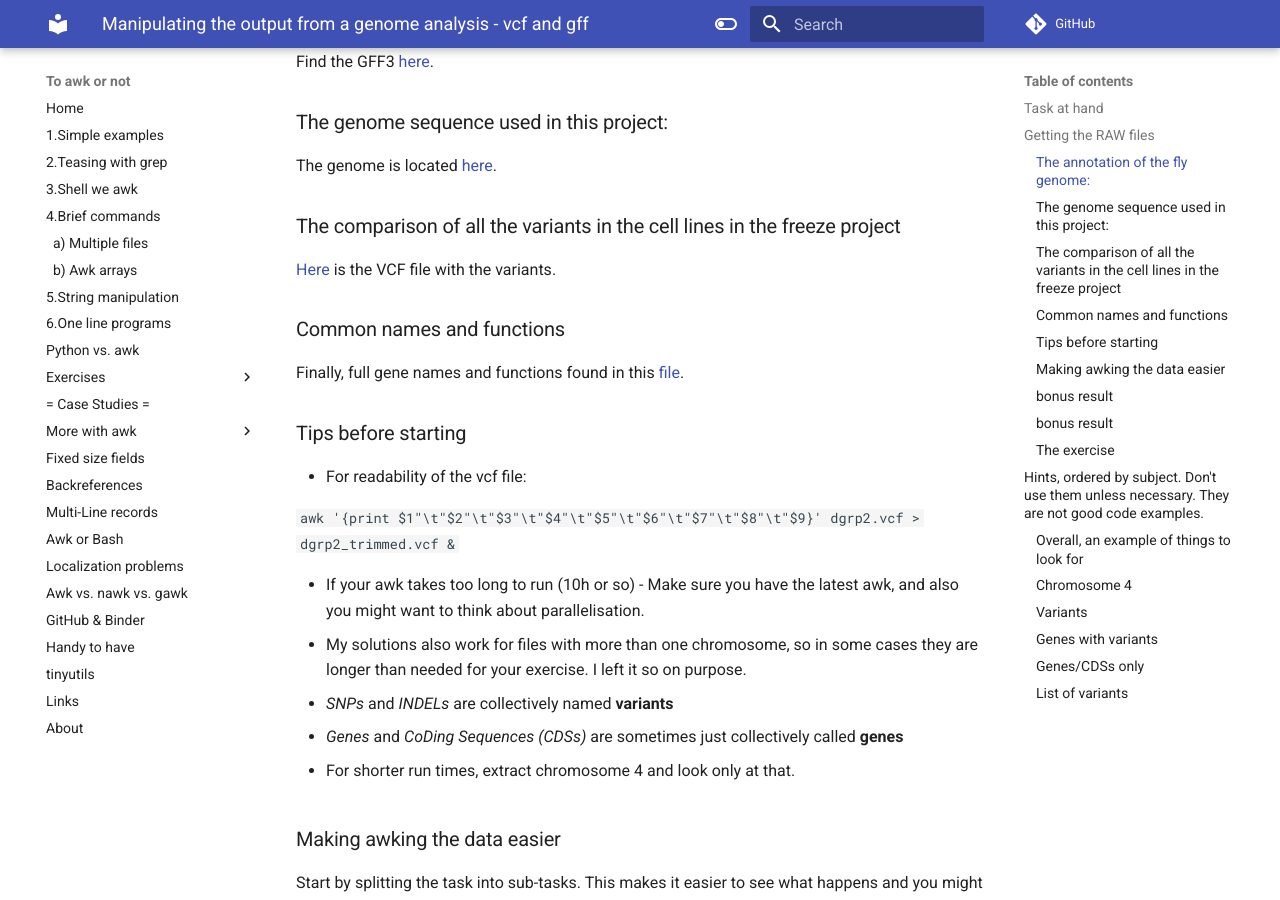
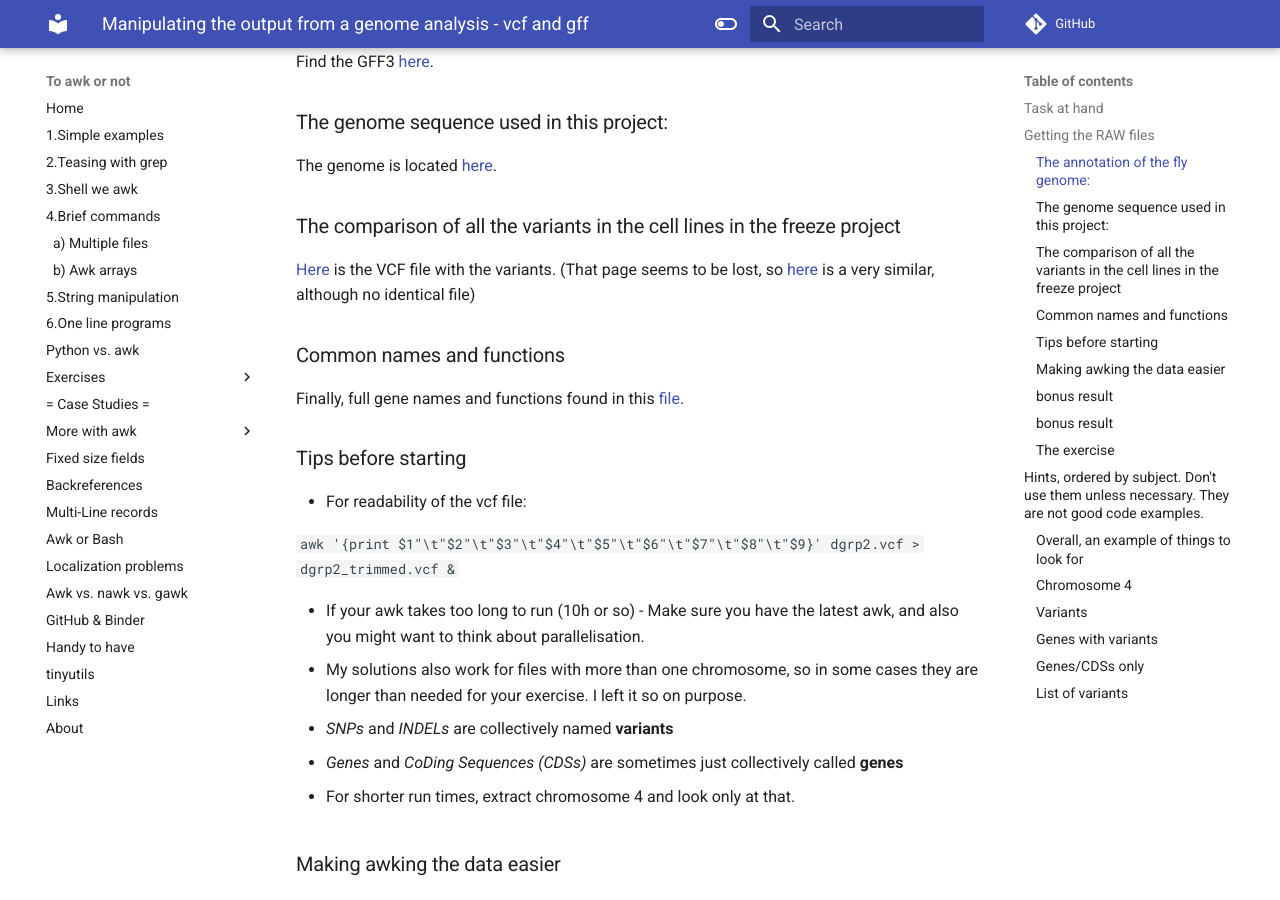
Before and after one commit to pmitev/to-awk-or-not, an MkDocs documentation site: the page built from docs/Case_studies/manipulating_vcf.md, in a window 1280 px wide and 900 px high, scrolled down 739 px. Built offline with MkDocs 1.6.1 and Material for MkDocs 9.7.7, drawn with Linux system fonts in a browser that asks for light colours; comment, search, counter and statistics services are not loaded.

Commit message:
Update manipulating_vcf.md
Added alternative to dgrp2.vcf

```diff
--- a/docs/Case_studies/manipulating_vcf.md
+++ b/docs/Case_studies/manipulating_vcf.md
@@ -17,6 +17,7 @@ The genome is located [here](https://ftp.ensemblgenomes.org/pub/metazoa/release-
 
 ### The comparison of all the variants in the cell lines in the freeze project
 [Here](http://dgrp2.gnets.ncsu.edu/data.html "dgrp2.vcf") is the VCF file with the variants.
+(That page seems to be lost, so [here](https://resources.aertslab.org/DGRP2/NCSU/final/dm6/DGRP2.source_NCSU.dm6.final.vcf.gz) is a very similar, although no identical file)
 
 ### Common names and functions
 Finally, full gene names and functions found in this [file](https://ftp.flybase.org/releases/FB2020_06/precomputed_files/genes/fbgn_fbtr_fbpp_expanded_fb_2020_06.tsv.gz).
```
